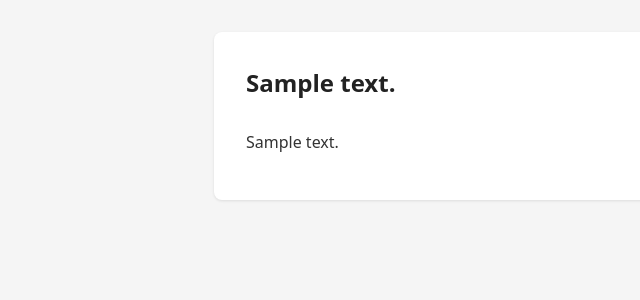
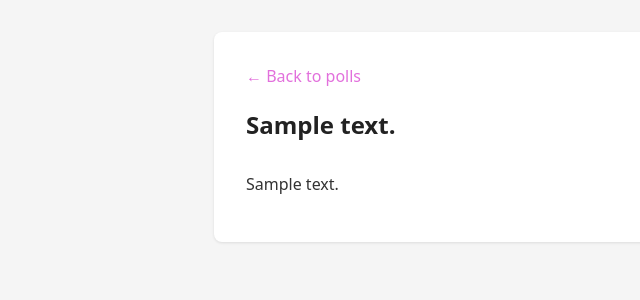
Before and after one commit to avanine/cyber-security-course-project, a Django app: template polls/templates/polls/detail.html in a window 1280 px wide. Shown: the top 300 px of the page, without its empty margins (94-734 px from the left). Run offline with Django 5.2, Linux system fonts and the light colour scheme; the template is opened without the code that fills it: most values are stand-ins (such as "Sample title", 1, 10 or a date in 2020).

Commit message:
Remove hardcoded URLs in templates, add back link to detail view for easier navigation

```diff
--- a/polls/static/polls/style.css
+++ b/polls/static/polls/style.css
@@ -42,6 +42,11 @@ a, a:hover {
     text-decoration: none;
 }
 
+.back-link {
+    display: inline-block;
+    margin-bottom: 1rem;
+}
+
 p {
     color: #666;
 }
--- a/polls/templates/polls/detail.html
+++ b/polls/templates/polls/detail.html
@@ -9,6 +9,7 @@
 </head>
 <body>
     <main>
+        <a href="{% url 'index' %}" class="back-link">&larr; Back to polls</a>
         <h1>{{ question.question_text }}</h1>
         <ul>
         {% for choice in question.choice_set.all %}
--- a/polls/templates/polls/index.html
+++ b/polls/templates/polls/index.html
@@ -13,7 +13,7 @@
         {% if latest_question_list %}
             <ul>
             {% for question in latest_question_list %}
-                <li><a href="/polls/{{ question.id }}/">{{ question.question_text }}</a></li>
+                <li><a href="{% url 'detail' question.id %}">{{ question.question_text }}</a></li>
             {% endfor %}
             </ul>
         {% else %}
```
